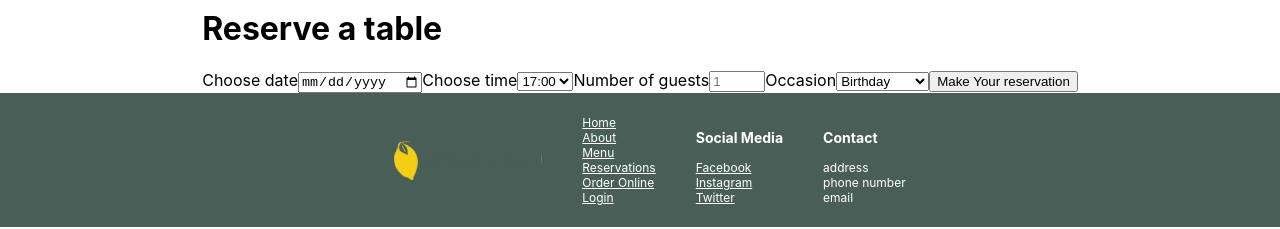
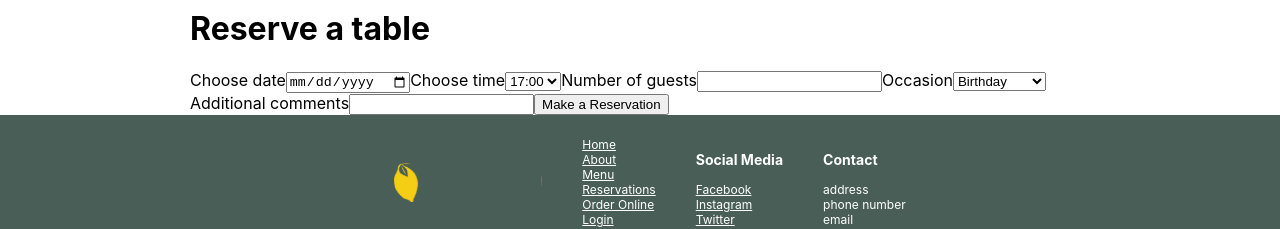
Before and after one commit to rivenf/capstone, a React (Create React App) app in the folder capstone/: page / in a window 1280 px wide. Shown: the part 424-653 px from the top of the page. Built offline with nearby package versions, Linux system fonts and the light colour scheme.

Commit message:
added Formik for form handling

```diff
--- a/capstone/package.json
+++ b/capstone/package.json
@@ -6,11 +6,13 @@
     "@testing-library/jest-dom": "^5.16.5",
     "@testing-library/react": "^13.4.0",
     "@testing-library/user-event": "^13.5.0",
+    "formik": "^2.4.1",
     "react": "^18.2.0",
     "react-dom": "^18.2.0",
     "react-router-dom": "^6.11.2",
     "react-scripts": "5.0.1",
-    "web-vitals": "^2.1.4"
+    "web-vitals": "^2.1.4",
+    "yup": "^1.2.0"
   },
   "scripts": {
     "start": "react-scripts start",
--- a/capstone/src/Components/BookingForm.js
+++ b/capstone/src/Components/BookingForm.js
@@ -1,24 +1,47 @@
-import React, {useState} from 'react';
+import React from 'react';
+import { useFormik } from 'formik';
+import * as Yup from 'yup';
 import '../App.css';
 
 export default function BookingForm() {
-    const [date, setDate] = useState('');
-    const [time, setTime] = useState('');
-    const [guests, setGuests] = useState('');
-    const [occasion, setOccasion] = useState('');
+
+    const formik = useFormik({
+        initialValues: {
+          date: '',
+          time: '',
+          guests: '',
+          occasion: '',
+          comment: '',
+        },
+        validationSchema: Yup.object({
+            date: Yup.date().required('Please enter a valid date'),
+            guests: Yup.number().required('Number of guests must be between 1 and 10').min(1).max(10),
+            comment: Yup.string(),
+          }),
+        onSubmit: values => {
+          console.log(values);
+        },
+      });
 
     return (
         <>
-            <form>
+            <form onSubmit={formik.handleSubmit}>
                 <label htmlFor="res-date">Choose date</label>
                 <input
                     type="date"
+                    name="date"
                     id="res-date"
-                    value={date}
-                    onChange={(e) => {setDate(e.target.value);}}
+                    {...formik.getFieldProps('date')}
                 />
-                <label htmlFor="res-time">Choose time</label>
-                <select id="res-time">
+                {formik.touched.date && formik.errors.date ?
+                    (<div>{formik.errors.date}</div>) : null}
+
+                <label htmlFor="time">Choose time</label>
+                <select
+                    id="time"
+                    name="time"
+                    {...formik.getFieldProps('time')}
+                >
                     <option>17:00</option>
                     <option>18:00</option>
                     <option>19:00</option>
@@ -26,21 +49,37 @@ export default function BookingForm() {
                     <option>21:00</option>
                     <option>22:00</option>
                 </select>
+
                 <label htmlFor="guests">Number of guests</label>
                 <input
                     type="number"
-                    placeholder="1"
-                    min="1" max="10"
                     id="guests"
-                    value={guests}
-                    onChange={(e) => {setGuests(e.target.value);}}
+                    name="guests"
+                    {...formik.getFieldProps('guests')}
                 />
+                {formik.touched.guests && formik.errors.guests ?
+                    (<div>{formik.errors.guests}</div>) : null}
+
                 <label htmlFor="occasion">Occasion</label>
-                <select id="occasion">
+                <select
+                    id="occasion"
+                    name="occasion"
+                    {...formik.getFieldProps('occasion')}
+                >
                     <option>Birthday</option>
                     <option>Anniversary</option>
+                    <option>Other</option>
                 </select>
-                <input type="submit" value="Make Your reservation" />
+
+                <label htmlFor="comment">Additional comments</label>
+                <input
+                    type="text"
+                    id="comment"
+                    name="comment"
+                    {...formik.getFieldProps('comment')}
+                />
+
+                <button type='submit'>Make a Reservation</button>
             </form>
         </>
     )
```
Also changed, not shown: 1 other file (tests, documents, lock files or other folders).
